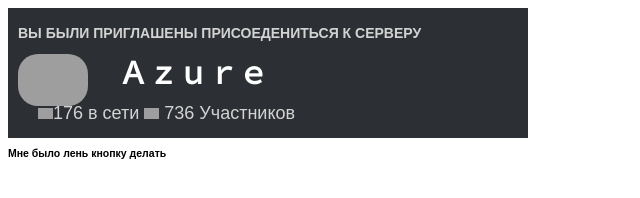
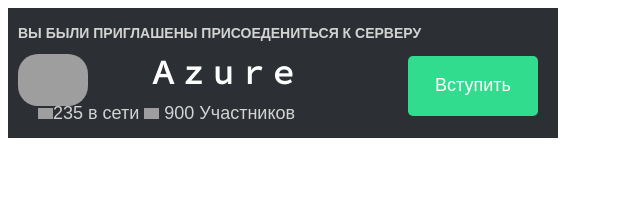
Before and after one commit to S0m0g0nOwO/DiscordInviteButton, a plain HTML site: page index.html in a window 1280 px wide. Shown: the whole page, without its empty margins (0-640 px from the left). Drawn offline with Linux system fonts and the light colour scheme; grey boxes are pictures that could not be loaded.

Commit message:
added button

```diff
--- a/index.html
+++ b/index.html
@@ -30,7 +30,7 @@ body{
 	background-color: #2C2F33;
 	color: lightgray;
 	height: 130px;
-	width: 520px;
+	width: 550px;
 }
 
 .name {
@@ -50,7 +50,22 @@ body{
 	text-decoration: underline;
 }
 
-
+.bubtton{
+	color: white;
+	font-size: 18px;
+	margin-top: -3px;
+	margin-left: 260px;
+	position: absolute;
+	width: 130px;
+	height: 60px;
+	background-color: #32DC8E;
+	outline: none;
+	border: none;
+	border-radius: 5px;
+}
+.bubtton:hover{
+	background-color: #43b581;
+}
 
 </style>
 
@@ -63,14 +78,18 @@ body{
 	</div>
 	<div>
 		<img src="https://cdn.discordapp.com/icons/801412657474699274/a_7ef09b8ccbb7ae905fc787f6ce20bbd8.gif" style="float:left;" class="icon"><h1 class="name" style="float:right;">Ａｚｕｒｅ</h1>
+	<div>
+		<a href="https://discord.gg/KacqeMr3Qp" style="float:right;"><button class="bubtton">Вступить</button></a>
+	</div>
 	</div>
 	<div>
-		<p class="members" style="float:left;"><img src="https://upload.wikimedia.org/wikipedia/commons/thumb/0/0e/Ski_trail_rating_symbol-green_circle.svg/600px-Ski_trail_rating_symbol-green_circle.svg.png" width="15">176 в сети <img src="https://upload.wikimedia.org/wikipedia/commons/thumb/0/0f/Circle_Silver_Solid.svg/1024px-Circle_Silver_Solid.svg.png" width="15"> 736 Участников</p>
+		<p class="members" style="float:left;"><img src="https://upload.wikimedia.org/wikipedia/commons/thumb/0/0e/Ski_trail_rating_symbol-green_circle.svg/600px-Ski_trail_rating_symbol-green_circle.svg.png" width="15">235 в сети <img src="https://upload.wikimedia.org/wikipedia/commons/thumb/0/0f/Circle_Silver_Solid.svg/1024px-Circle_Silver_Solid.svg.png" width="15"> 900 Участников</p>
+
 	</div>
+
 </div>
 </div>
 
-<h2>Мне было лень кнопку делать</h2>
 
 </body>
 </html>
```
